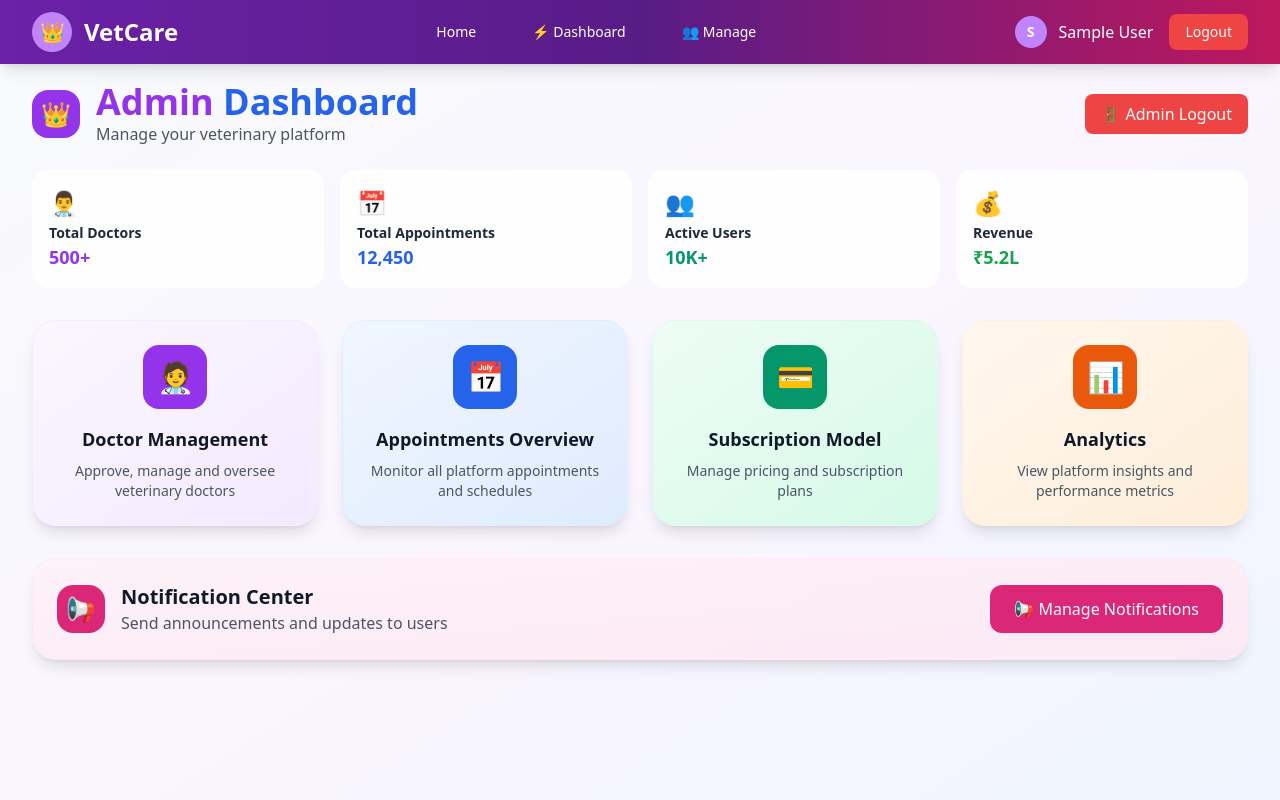
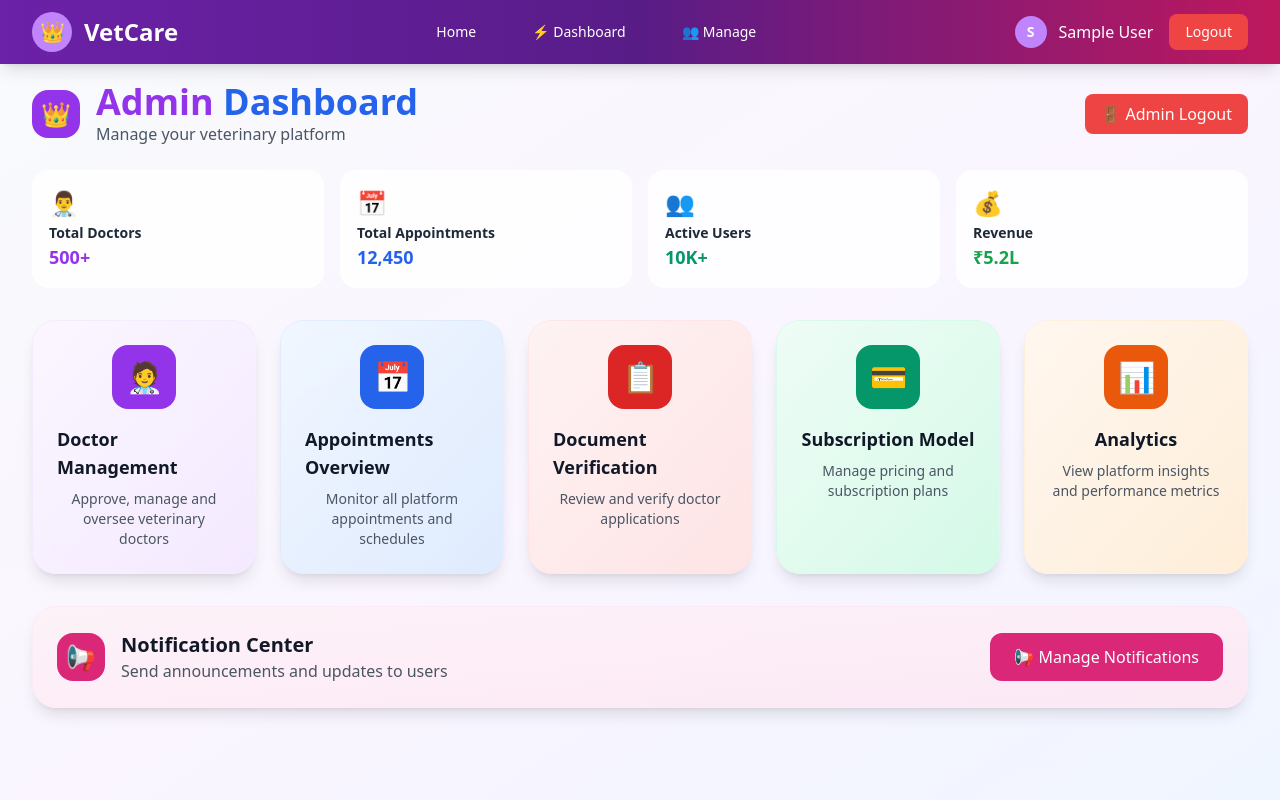
Before and after one commit to satyam0777/VetCare-Plateform-CRM, a React (Vite) app in the folder vetcare-frontend/: page /admin-dashboard in a window 1280 px wide. Shown: the top 800 px of the page. Built offline with nearby package versions, Linux system fonts and the light colour scheme; sample sign-in values are in the browser's storage.

Commit message:
update the verfication and earing in dashbaord

```diff
--- a/vetcare-frontend/src/components/admin/Dashboard.jsx
+++ b/vetcare-frontend/src/components/admin/Dashboard.jsx
@@ -5,6 +5,7 @@ import AppointmentsOverviewPanel from './AppointmentsOverviewPanel';
 import SubscriptionPanel from './SubscriptionPanel';
 import AnalyticsPanel from './AnalyticsPanel';
 import AdminNotificationPanel from './AdminNotificationPanel';
+import DoctorVerificationPanel from './DoctorVerificationPanel';
 
 const Dashboard = () => {
   const [modal, setModal] = useState('');
@@ -83,7 +84,7 @@ const Dashboard = () => {
       </div>
 
       {/* Admin Dashboard Cards */}
-      <div className="grid grid-cols-1 md:grid-cols-2 xl:grid-cols-4 gap-6">
+      <div className="grid grid-cols-1 md:grid-cols-2 xl:grid-cols-5 gap-6">
         <div className="bg-gradient-to-br from-purple-50/90 to-purple-100/90 backdrop-blur-sm rounded-3xl shadow-lg p-6 flex flex-col items-center cursor-pointer hover:shadow-xl hover:-translate-y-1 transition-all border border-purple-100/50" onClick={() => handleModalOpen('doctor')}>
           <div className="w-16 h-16 bg-purple-600 rounded-2xl flex items-center justify-center text-3xl text-white mb-4">🧑‍⚕️</div>
           <span className="font-bold text-lg text-gray-900 mb-2">Doctor Management</span>
@@ -94,6 +95,12 @@ const Dashboard = () => {
           <div className="w-16 h-16 bg-blue-600 rounded-2xl flex items-center justify-center text-3xl text-white mb-4">📅</div>
           <span className="font-bold text-lg text-gray-900 mb-2">Appointments Overview</span>
           <span className="text-sm text-gray-600 text-center">Monitor all platform appointments and schedules</span>
+        </div>
+
+        <div className="bg-gradient-to-br from-red-50/90 to-red-100/90 backdrop-blur-sm rounded-3xl shadow-lg p-6 flex flex-col items-center cursor-pointer hover:shadow-xl hover:-translate-y-1 transition-all border border-red-100/50" onClick={() => handleModalOpen('verification')}>
+          <div className="w-16 h-16 bg-red-600 rounded-2xl flex items-center justify-center text-3xl text-white mb-4">📋</div>
+          <span className="font-bold text-lg text-gray-900 mb-2">Document Verification</span>
+          <span className="text-sm text-gray-600 text-center">Review and verify doctor applications</span>
         </div>
 
         <div className="bg-gradient-to-br from-emerald-50/90 to-emerald-100/90 backdrop-blur-sm rounded-3xl shadow-lg p-6 flex flex-col items-center cursor-pointer hover:shadow-xl hover:-translate-y-1 transition-all border border-emerald-100/50" onClick={() => handleModalOpen('subscription')}>
@@ -143,6 +150,7 @@ const Dashboard = () => {
             <div className="p-6 pt-16">
               {modal === 'doctor' && <DoctorManagementPanel />}
               {modal === 'appointments' && <AppointmentsOverviewPanel />}
+              {modal === 'verification' && <DoctorVerificationPanel />}
               {modal === 'subscription' && <SubscriptionPanel />}
               {modal === 'analytics' && <AnalyticsPanel />}
               {modal === 'notifications' && <AdminNotificationPanel onClose={handleModalClose} />}
```
